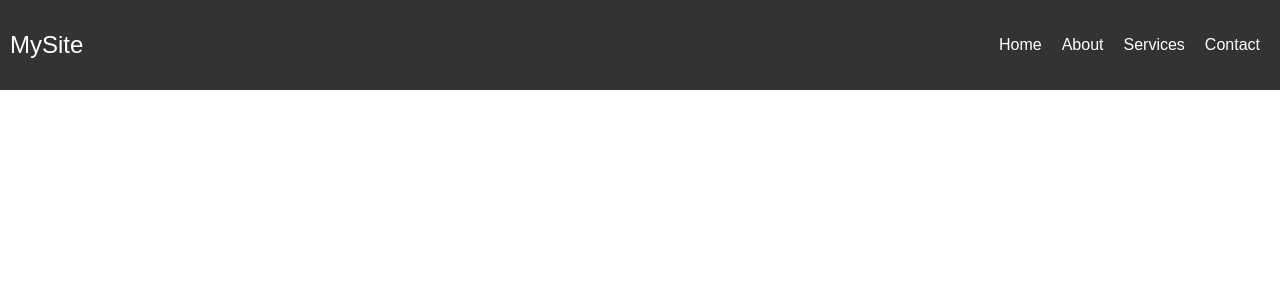
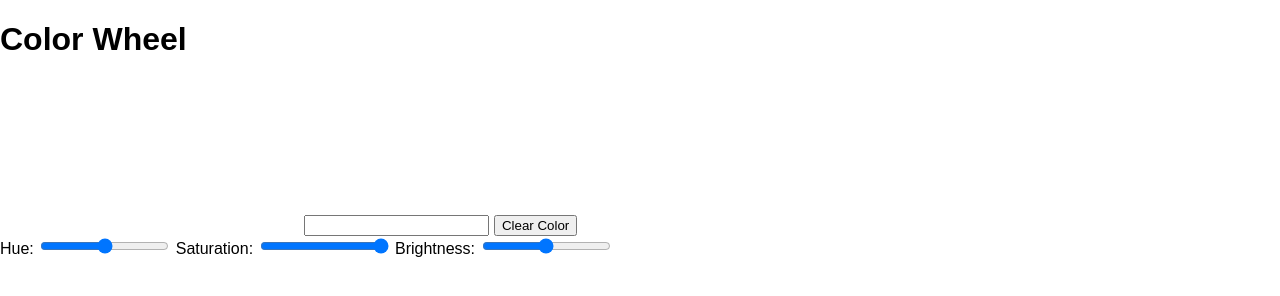
Before and after one commit to Nice96z/Nice96z.github.io, a plain HTML site: page index.html in a window 1280 px wide. Drawn offline with Linux system fonts and the light colour scheme.

Commit message:
Update index.html

```diff
--- a/index.html
+++ b/index.html
@@ -6,21 +6,26 @@
     <title>Color Wheel</title>
     <link rel="stylesheet" href="styles.css">
 </head>
-<body>
-    <nav class="navbar">
-        <div class="logo">MySite</div>
-        <div class="menu-toggle" id="mobile-menu">
-            <div class="bar"></div>
-            <div class="bar"></div>
-            <div class="bar"></div>
-        </div>
-        <ul class="nav-list">
-            <li><a href="#home">Home</a></li>
-            <li><a href="#about">About</a></li>
-            <li><a href="#services">Services</a></li>
-            <li><a href="#contact">Contact</a></li>
-        </ul>
-    </nav>
+<body id="body">
+    <header>
+        <h1>Color Wheel</h1>
+    </header>
+    <canvas id="colorWheel"></canvas>
+    <input type="text" id="colorPicker" readonly>
+    <button id="clearColor">Clear Color</button>
+
+    <div id="slider-container">
+        <label for="hueSlider">Hue:</label>
+        <input type="range" id="hueSlider" min="0" max="360" value="180" />
+
+        <label for="saturationSlider">Saturation:</label>
+        <input type="range" id="saturationSlider" min="0" max="100" value="100" />
+
+        <label for="brightnessSlider">Brightness:</label>
+        <input type="range" id="brightnessSlider" min="0" max="100" value="50" />
+    </div>
+
+    <div id="colorInfo"></div>
 
     <script src="script.js"></script>
 </body>
```
